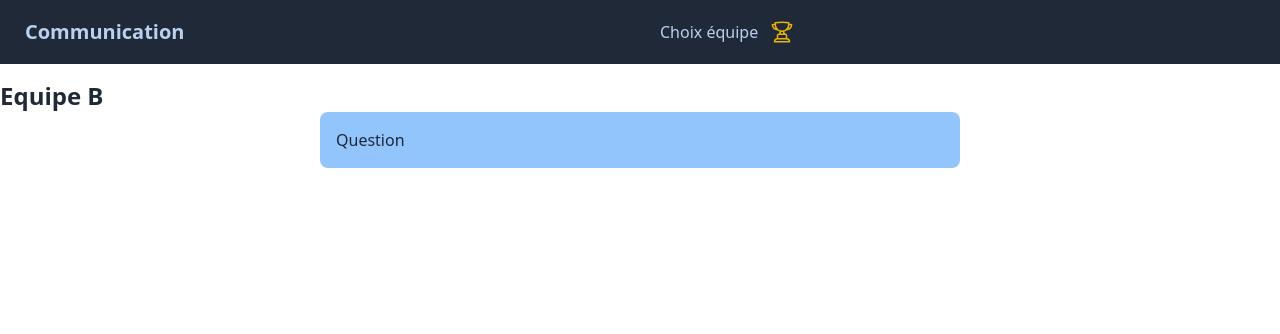
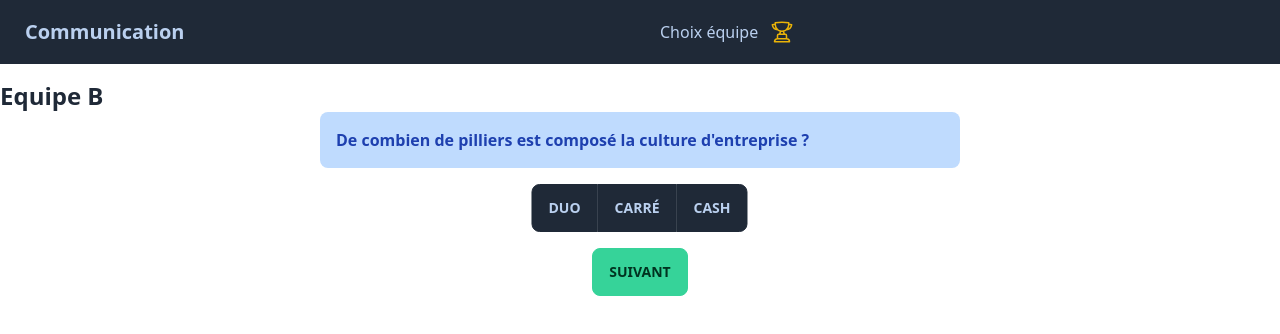
Before and after one commit to Nuageblanc7000/game_project, a React (Create React App) app: page /team/1 in a window 1280 px wide. Shown: the top 334 px of the page. Built offline with nearby package versions, Linux system fonts and the light colour scheme.

Commit message:
Teampage v1

```diff
--- a/src/Pages/teamPage/TeamPage.jsx
+++ b/src/Pages/teamPage/TeamPage.jsx
@@ -1,8 +1,25 @@
 import { useParams } from "react-router-dom";
+import { useState } from "react";
+import teamA from "../../data/teamA.json";
+import teamB from "../../data/teamB.json";
 
 export default function TeamPage() {
   const url = useParams();
-  const teamColor = url.team == "team-a" ? "bg-red-300" : "bg-blue-300";
+  const [activeQuestion, setActiveQuestion] = useState(0);
+  const teamColor = url.team == "team-a" ? "bg-red-200" : "bg-blue-200";
+  const textTeamColor = url.team == "team-a" ? "text-red-800" : "text-blue-800";
+  const handleClick = () => {
+    if (activeQuestion < teamA.length - 1) {
+      setActiveQuestion((p) => p + 1);
+    }
+  };
+
+  const handleClickDuo = () => {};
+
+  const handleClickCarre = () => {};
+
+  const handleClickCash = () => {};
+
   return (
     <>
       <div className="container mx-auto">
@@ -10,8 +27,29 @@ export default function TeamPage() {
           {url.team == "team-a" ? "Equipe A" : "Equipe B"}
         </h1>
         <div className={`w-6/12 mx-auto p-4 rounded-lg ${teamColor}`}>
-          <h3>Question</h3>
+          <h2 className={`font-bold ${textTeamColor}`}>
+            {url.team == "team-a"
+              ? teamA[activeQuestion].question
+              : teamB[activeQuestion].question}
+          </h2>
         </div>
+        <div className="btn-group mt-4 ml-[50%] -translate-x-[50%]">
+          <button onClick={handleClickDuo} className="btn">
+            Duo
+          </button>
+          <button onClick={handleClickCarre} className="btn">
+            Carré
+          </button>
+          <button onClick={handleClickCash} className="btn">
+            Cash
+          </button>
+        </div>
+        <button
+          onClick={handleClick}
+          className="block mx-auto mt-4 btn btn-success"
+        >
+          Suivant
+        </button>
       </div>
     </>
   );
--- /dev/null
+++ b/src/data/teamA.json
@@ -0,0 +1,23 @@
+[
+    {
+        "id": 1,
+        "question": "De combien de pilliers est composé la culture d'entreprise ?",
+        "reponse": 4,
+        "indicesParDeux": [6, 4],
+        "indicesParQuatre": [3, 4, 6, 5]
+    },
+    {
+        "id": 2,
+        "question": "De quoi un rite est-il constitué ?",
+        "reponse": "Pratique des valeurs",
+        "indicesParDeux": ["Pratique des valeurs", "Croyance"],
+        "indicesParQuatre": ["Philosophie", "Croyance", "Pratique des valeurs", "Représention extérieure"]
+    },
+    {
+        "id": 3,
+        "question": "Dans quelle catégorie de culture d'entreprise classez-vous le recrutement ?",
+        "reponse": "Rite",
+        "indicesParDeux": ["Symbole", "Rite"],
+        "indicesParQuatre": ["Symbole", "Mite", "Rite", "Valeur"]
+    }
+]
--- /dev/null
+++ b/src/data/teamB.json
@@ -0,0 +1,23 @@
+[
+    {
+        "id": 1,
+        "question": "De combien de pilliers est composé la culture d'entreprise ?",
+        "reponse": 4,
+        "indicesParDeux": [6, 4],
+        "indicesParQuatre": [3, 4, 6, 5]
+    },
+    {
+        "id": 2,
+        "question": "De quoi un rite est-il constitué ?",
+        "reponse": "Pratique des valeurs",
+        "indicesParDeux": ["Pratique des valeurs", "Croyance"],
+        "indicesParQuatre": ["Philosophie", "Croyance", "Pratique des valeurs", "Représention extérieure"]
+    },
+    {
+        "id": 3,
+        "question": "Dans quelle catégorie de culture d'entreprise classez-vous le recrutement ?",
+        "reponse": "Rite",
+        "indicesParDeux": ["Symbole", "Rite"],
+        "indicesParQuatre": ["Symbole", "Mite", "Rite", "Valeur"]
+    }
+]
```
